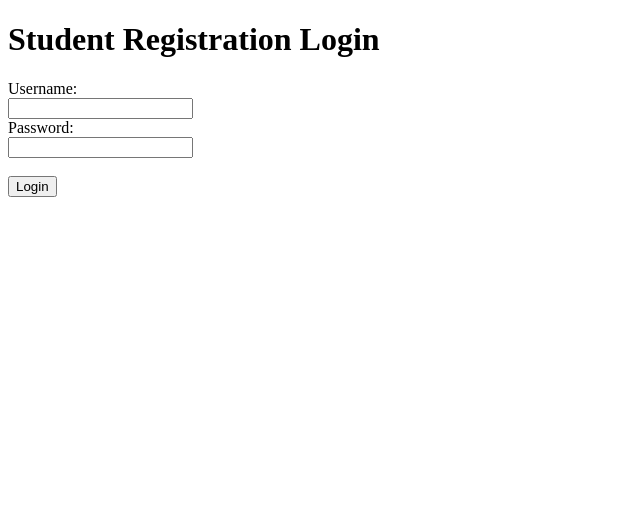
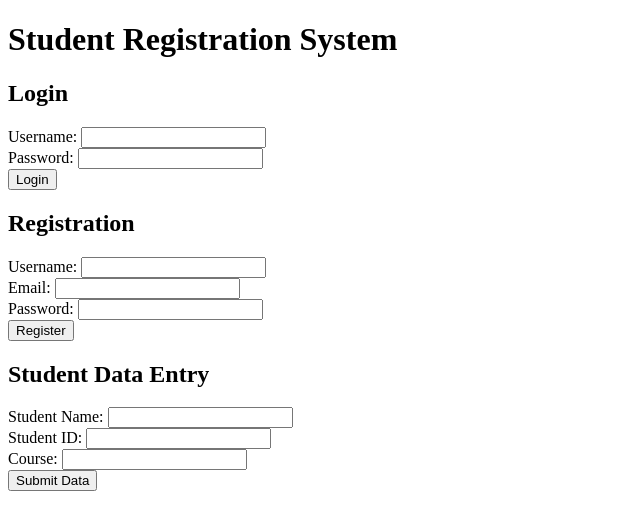
Before and after one commit to NASEERSKY/mywork, a plain HTML site: page student-registration-system/index.html in a window 1280 px wide. Shown: the whole page, without its empty margins (0-640 px from the left). Drawn offline with Linux system fonts and the light colour scheme.

Commit message:
Updating index.html with complete HTML form for login, registration, and student data entry.

```diff
--- a/student-registration-system/index.html
+++ b/student-registration-system/index.html
@@ -3,16 +3,43 @@
 <head>
     <meta charset="UTF-8">
     <meta name="viewport" content="width=device-width, initial-scale=1.0">
-    <title>Student Registration Login</title>
+    <title>Student Registration System</title>
 </head>
 <body>
-    <h1>Student Registration Login</h1>
-    <form action="/register" method="post">
-        <label for="username">Username:</label><br>
-        <input type="text" id="username" name="username" required><br>
-        <label for="password">Password:</label><br>
-        <input type="password" id="password" name="password" required><br><br>
-        <input type="submit" value="Login">
-    </form>
+    <h1>Student Registration System</h1>
+    <div>
+        <h2>Login</h2>
+        <form id="login-form">
+            <label for="username">Username:</label>
+            <input type="text" id="username" name="username" required><br>
+            <label for="password">Password:</label>
+            <input type="password" id="password" name="password" required><br>
+            <button type="submit">Login</button>
+        </form>
+    </div>
+    <div>
+        <h2>Registration</h2>
+        <form id="registration-form">
+            <label for="reg-username">Username:</label>
+            <input type="text" id="reg-username" name="reg-username" required><br>
+            <label for="email">Email:</label>
+            <input type="email" id="email" name="email" required><br>
+            <label for="reg-password">Password:</label>
+            <input type="password" id="reg-password" name="reg-password" required><br>
+            <button type="submit">Register</button>
+        </form>
+    </div>
+    <div>
+        <h2>Student Data Entry</h2>
+        <form id="student-data-form">
+            <label for="student-name">Student Name:</label>
+            <input type="text" id="student-name" name="student-name" required><br>
+            <label for="student-id">Student ID:</label>
+            <input type="text" id="student-id" name="student-id" required><br>
+            <label for="course">Course:</label>
+            <input type="text" id="course" name="course" required><br>
+            <button type="submit">Submit Data</button>
+        </form>
+    </div>
 </body>
 </html>
```
